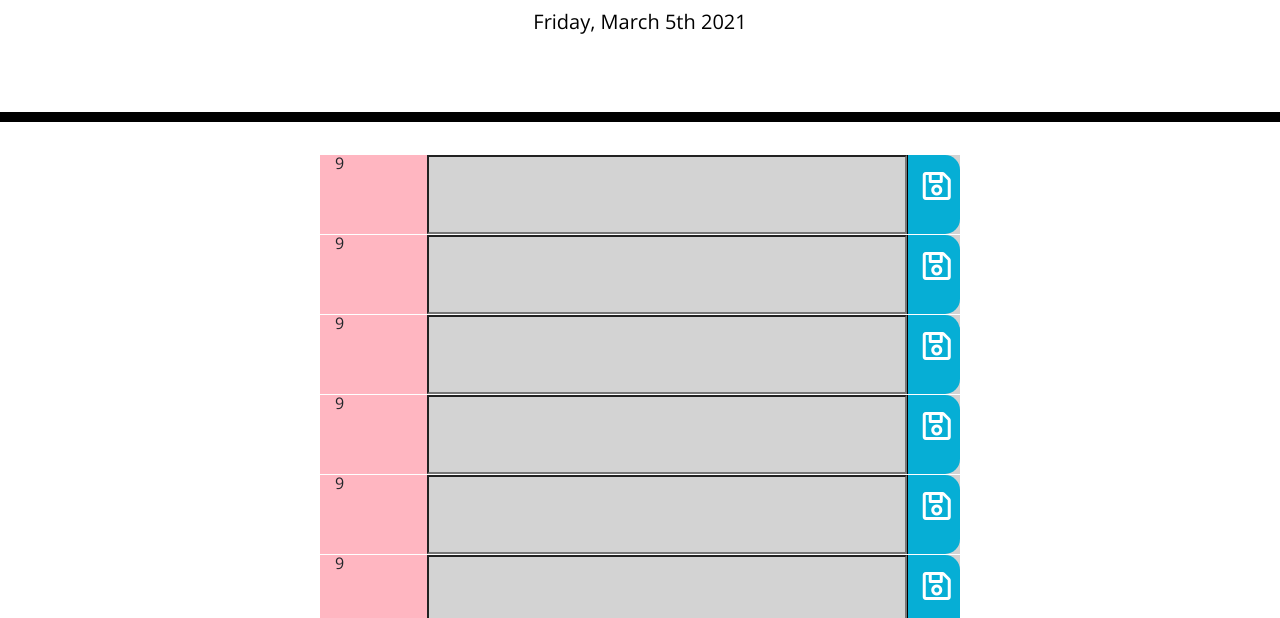
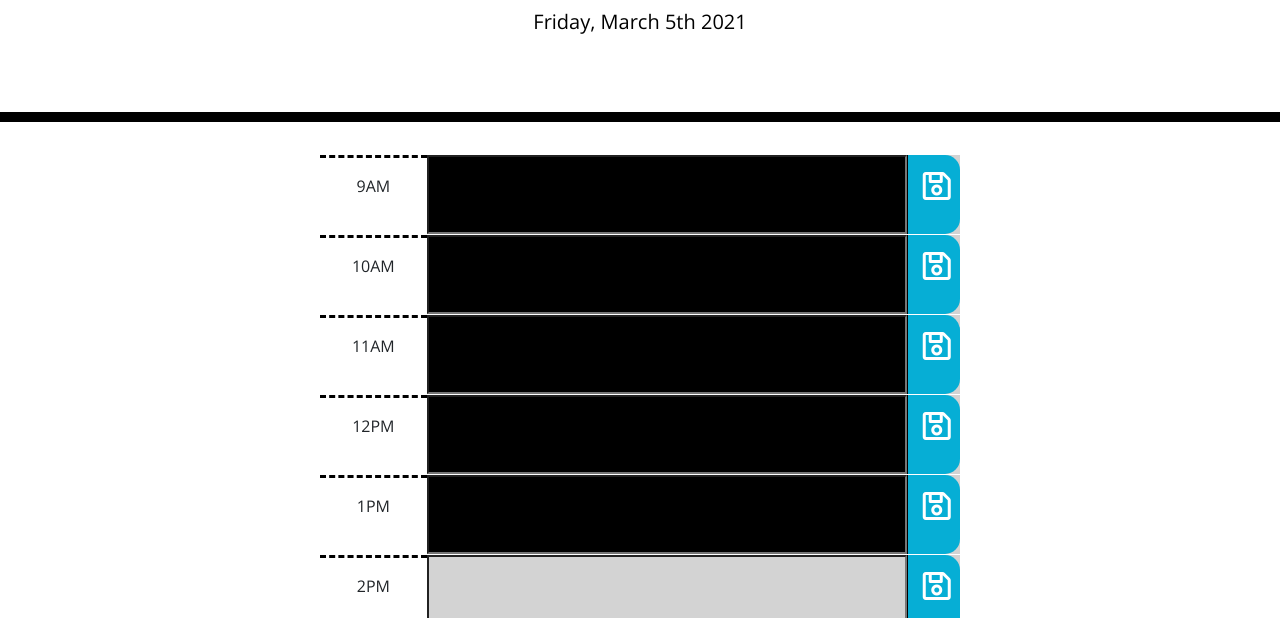
Before and after one commit to nfinnegan/Work_Day_Scheduler, a plain HTML site: page index.html in a window 1280 px wide. Shown: the part 182-800 px from the top of the page. Drawn offline with nearby package versions, Linux system fonts and the light colour scheme.

Commit message:
time display working

```diff
--- a/script.js
+++ b/script.js
@@ -39,28 +39,48 @@ function date(){
     //console.log("hey")
 };
 
-function getHour(i){
-    return plannerTimes[i].hour;
 
-}
-
-//plannerTimes.forEach(dayPlanner);
 
 //creating 1 set of the rows & columns needed per time block
-plannerTimes.forEach(function(){
-
+plannerTimes.forEach(function(el){
+  //  console.log(el.hour);
     let plannerRow = $("<div></div>").addClass("row justify-content-center").appendTo(".container");
-    let plannerCol1 = $("<div></div>").addClass("col-sm-2 col-md-2 col-lg-2 column1").appendTo(plannerRow).text(getHour);
+    let plannerCol1 = $("<div></div>").addClass("col-sm-2 col-md-2 col-lg-2 column1").appendTo(plannerRow).text(el.hour);
     let plannerCol2 = $("<input type='text' name='textbox' maxlength='140'></input>").addClass("col-sm-9 col-md-9 col-lg-9 column2 inputTasks").appendTo(plannerRow)
     let saveBtnCol3 = $("<i><i/>").addClass("col-sm-1 col-md-1 col-lg-1 column3 saveBtn far fa-save").appendTo(plannerRow);
+    let currentTime = moment().format("h:mm")
+    console.log(currentTime);
+    let hourVal =plannerCol1.text()
+        if(currentTime > hourVal){
+            $("input").addClass("past")
+        }
+        else if (currentTime == hourVal){
+            $("input").addClass("present")
+        }
 
-        // for(i=0; i < plannerTimes[hourIndex].length; i++){
-        //     let timeCol = $(".column1");
-        //     timeCol.text(this.hour);
-        //     console.log(timeCol);
-        // }
+
+        if(el.hour === 9 || el.hour === 10 || el.hour === 11){
+           var timeCol = plannerCol1.text(el.hour + "AM");
+
+            }
+        else{
+           var timeCol = plannerCol1.text(el.hour + "PM")
+            }
+
+
+    //    console.log(currentTime);
+    //    let hourVal =plannerCol1.text()
+    //     if(currentTime > hourVal){
+    //     $("input").addClass("past")
+    //      }
+
     })
 //event listener for save icon
+// let currentTime = moment().format("h:mm")
+
+// function timeCheck(){
+//     if(currentTime )
+// }
 
     $("i").on("click",saveIcon)
 
@@ -74,27 +94,3 @@ plannerTimes.forEach(function(){
     localStorage.setItem("taskItems",newTaskList);
     plannerTasks.text(newTaskList);
      }
-
-
-
-
-//trying to add times listed on left
-// function displayTimes(){
-// let clockTime = $(".column1")
-// if (clockTime) {
-//     let i=0;
-//     i++;
-//     while (i < plannerTimes.length){
-//         clockTime.text(plannerTimes[i])
-//     }
-// }
-// }
-
-// function displayTimes(){
-// let clockTime = $(".column1")
-// let i=0;
-// i < plannerTimes.length;
-// i++
-// clockTime.text(plannerTimes[i]);
-// console.log(plannerTimes);
-// }
--- a/style.css
+++ b/style.css
@@ -38,7 +38,10 @@ textarea{
 }
 
 .column1 {
-  background-color: lightpink;
+  background-color: white;
+  border-top: dashed black;
+  text-align: center;
+  padding:20px;
 }
 
 .column2 {
@@ -56,10 +59,10 @@ textarea{
 }
 
 .past {
-  background-color: #d3d3d3;
+  background-color:black;
   color: white;
 }
-
+/* background-color: #d3d3d3; */
 .present {
   background-color: #ff6961;
   color: white;
```
